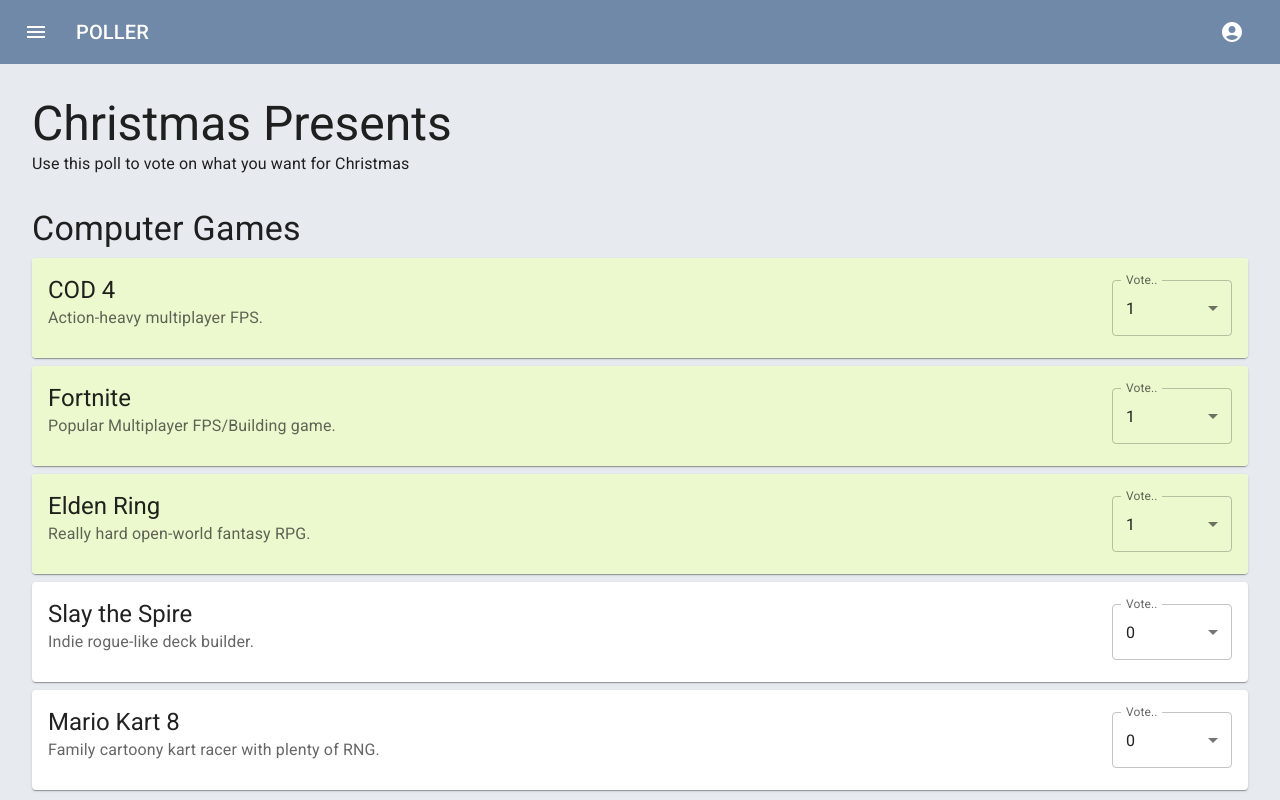
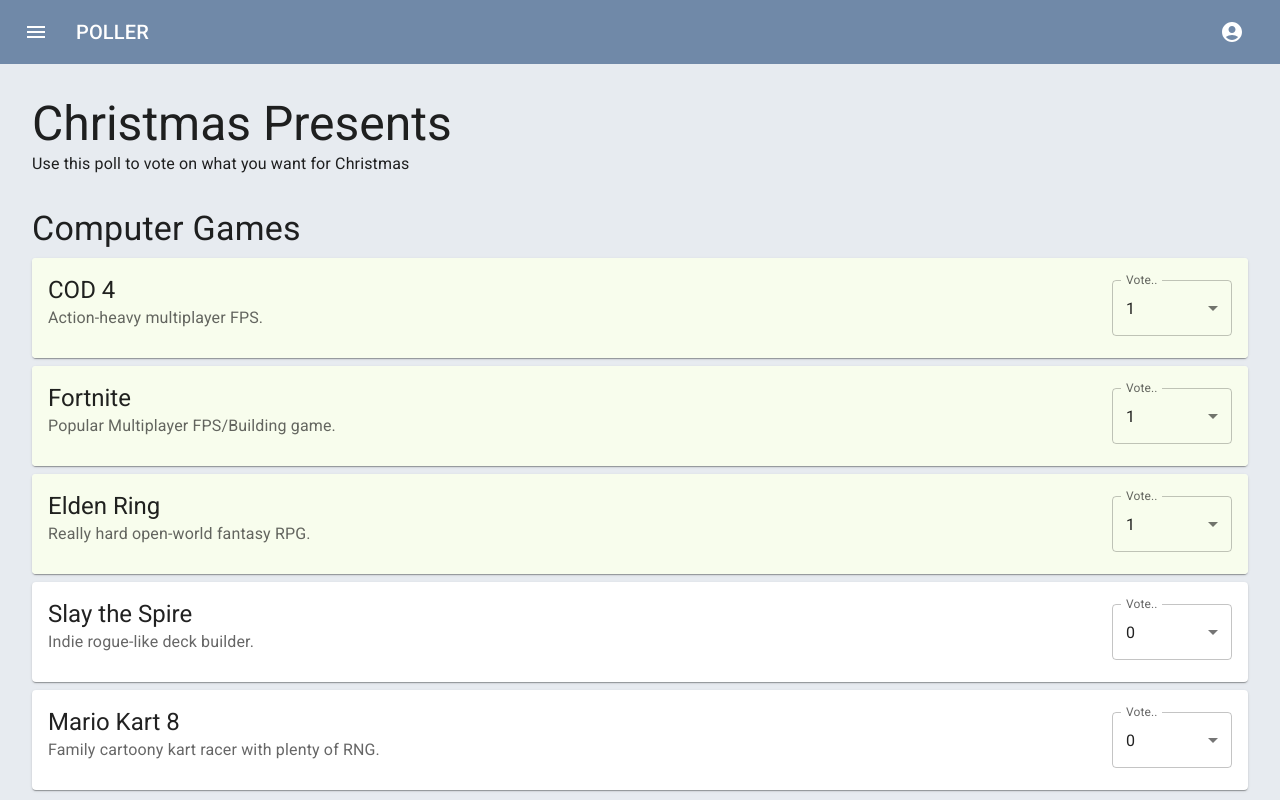
Before and after one commit to adybaby/poller, a React (Create React App) app: page / in a window 1280 px wide. Shown: the top 800 px of the page. Built offline with nearby package versions, Linux system fonts and the light colour scheme.

Commit message:
adding color variation to vote amounts

```diff
--- a/src/components/VoteCandidate.js
+++ b/src/components/VoteCandidate.js
@@ -6,19 +6,30 @@
 import useStore from '../store/store';
 
 export default function VoteCandidate({ candidate }) {
-  const amount = useStore(state => state.getAmountVotedForCandidate)(
-    candidate.id
+  const [amount, setAmount] = React.useState(
+    useStore(state => state.getAmountVotedForCandidate)(candidate.id)
   );
+
+  const voteForCandidate = useStore(state => state.voteForCandidate);
+
+  const getVotes = () => amount;
+
+  const setVotes = event => {
+    setAmount(event.target.value);
+    voteForCandidate(candidate.id, event.target.value);
+  };
+
+  const colorClasses = [
+    '',
+    'one-vote',
+    'two-votes',
+    'three-votes',
+    'four-votes',
+  ];
 
   return (
     <Card className="candidate-card">
-      <div
-        className={
-          amount != 0
-            ? 'candidate-card-internal-has-votes'
-            : 'candidate-card-internal-no-votes'
-        }
-      >
+      <div className={'candidate-card-internal ' + colorClasses[amount]}>
         <div>
           <Typography variant="h5" component="div">
             {candidate.name}
@@ -28,7 +39,7 @@
           </Typography>
         </div>
         <div className="candidate-card-internal-controls">
-          <VoteControl candidate={candidate} amount={amount} />
+          <VoteControl getVotes={getVotes} setVotes={setVotes} />
         </div>
       </div>
     </Card>
--- a/src/components/VoteControl.js
+++ b/src/components/VoteControl.js
@@ -5,17 +5,8 @@
 import FormControl from '@mui/material/FormControl';
 import Select from '@mui/material/Select';
 import PropTypes from 'prop-types';
-import useStore from '../store/store';
 
-export default function VoteControl({ candidate, amount }) {
-  const [votes, setVotes] = React.useState(amount);
-  const voteForCandidate = useStore(state => state.voteForCandidate);
-
-  const handleChange = event => {
-    setVotes(event.target.value);
-    voteForCandidate(candidate.id, event.target.value);
-  };
-
+export default function VoteControl({ getVotes, setVotes }) {
   return (
     <Box sx={{ minWidth: 120 }}>
       <FormControl fullWidth>
@@ -23,9 +14,9 @@
         <Select
           labelId="vote-control-select-label"
           id="vote-control-select"
-          value={votes}
+          value={getVotes()}
           label="Votes"
-          onChange={handleChange}
+          onChange={setVotes}
         >
           <MenuItem value={0}>0</MenuItem>
           <MenuItem value={1}>1</MenuItem>
@@ -39,6 +30,6 @@
 }
 
 VoteControl.propTypes = {
-  candidate: PropTypes.any.isRequired,
-  amount: PropTypes.number.isRequired,
+  getVotes: PropTypes.any.isRequired,
+  setVotes: PropTypes.any.isRequired,
 };
--- a/src/store/polls.json
+++ b/src/store/polls.json
@@ -3,7 +3,6 @@
     "id": "CP",
     "name": "Christmas Presents",
     "description": "Use this poll to vote on what you want for Christmas",
-    "points": 16,
     "groups": [
       {
         "id": "CP-CG",
--- a/src/store/store.js
+++ b/src/store/store.js
@@ -50,8 +50,6 @@
         }));
       }
     }
-
-    console.log(get().votes);
   },
 }));
 
--- a/src/styles/styles.css
+++ b/src/styles/styles.css
@@ -35,17 +35,24 @@
   margin: 0.5em 0 0 0;
 }
 
-.candidate-card-internal-no-votes {
+.candidate-card-internal {
   display: flex;
   flex-flow: row nowrap;
   padding: 1em;
 }
 
-.candidate-card-internal-has-votes {
-  display: flex;
-  flex-flow: row nowrap;
-  padding: 1em;
+.candidate-card-internal.one-vote {
+  background-color: #f8fded;
+}
+
+.candidate-card-internal.two-votes {
   background-color: #ecf9cf;
+}
+.candidate-card-internal.three-votes {
+  background-color: #dff5ad;
+}
+.candidate-card-internal.four-votes {
+  background-color: #cdf080;
 }
 
 .candidate-card-internal-controls {
```
